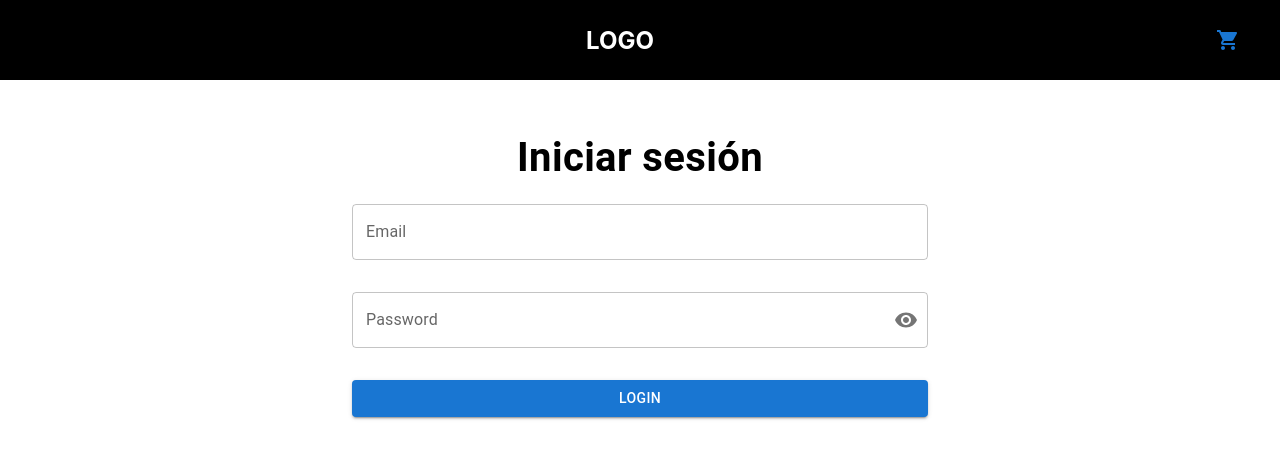
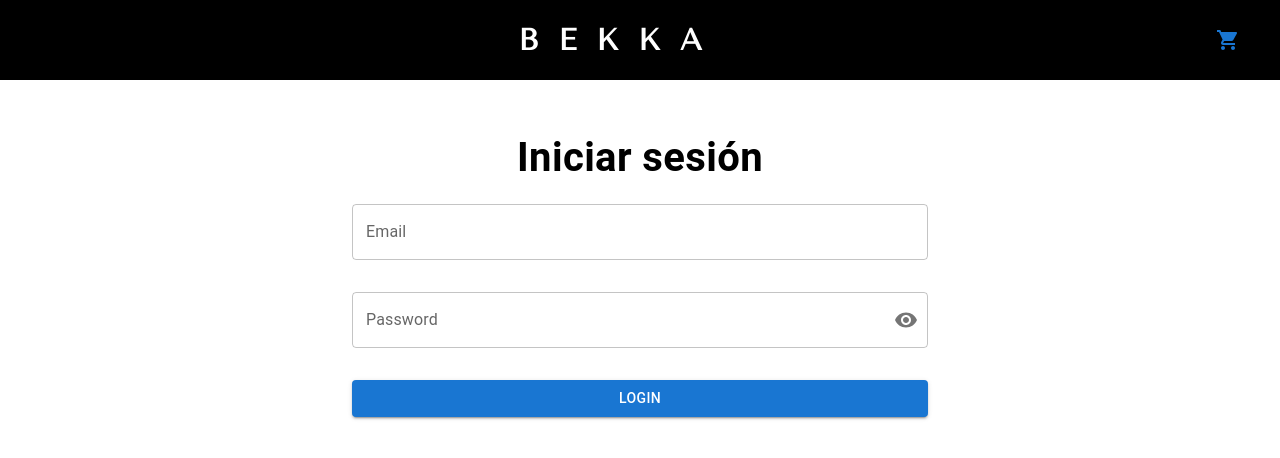
Before and after one commit to Sashaejarque/bekka-store, a Next.js app: page /admin/login in a window 1280 px wide. Shown: the top 458 px of the page. Built offline with nearby package versions, Linux system fonts and the light colour scheme; no server answers.

Commit message:
Added the font and fixed the logo

```diff
--- a/src/components/Header/Header.tsx
+++ b/src/components/Header/Header.tsx
@@ -33,14 +33,18 @@ const Header = () => {
     >
       <div />
       <Grid>
-        {/* <img
-          src="https://i0.wp.com/firstclose.com/wp-content/uploads/2022/03/cropped-firstclose-logo-header.png?fit=504%2C115&ssl=1"
-          alt="FirstClose"
-          style={styles.img}
+        <h2
+          style={{
+            color: "white",
+            cursor: "pointer",
+            fontFamily: "TenorSans",
+            letterSpacing: 20,
+            fontSize: 30
+          }}
           onClick={() => goToHome()}
-          data-testid="logo"
-        /> */}
-        <h2 style={{ color: 'white', cursor: "pointer"}} onClick={() => goToHome()}>LOGO</h2>
+        >
+          BEKKA
+        </h2>
       </Grid>
       <Grid>
         <Badge badgeContent={totalItemsCart} color="error">
--- a/styles/globals.css
+++ b/styles/globals.css
@@ -17,3 +17,7 @@ a {
 .slider-container {
   width: 100%;
 }
+@font-face {
+  font-family: TenorSans;
+  src: url("../public/fonts/TenorSans-Regular.ttf");
+}
```
Also changed, not shown: public/fonts/TenorSans-Regular.ttf (added).
